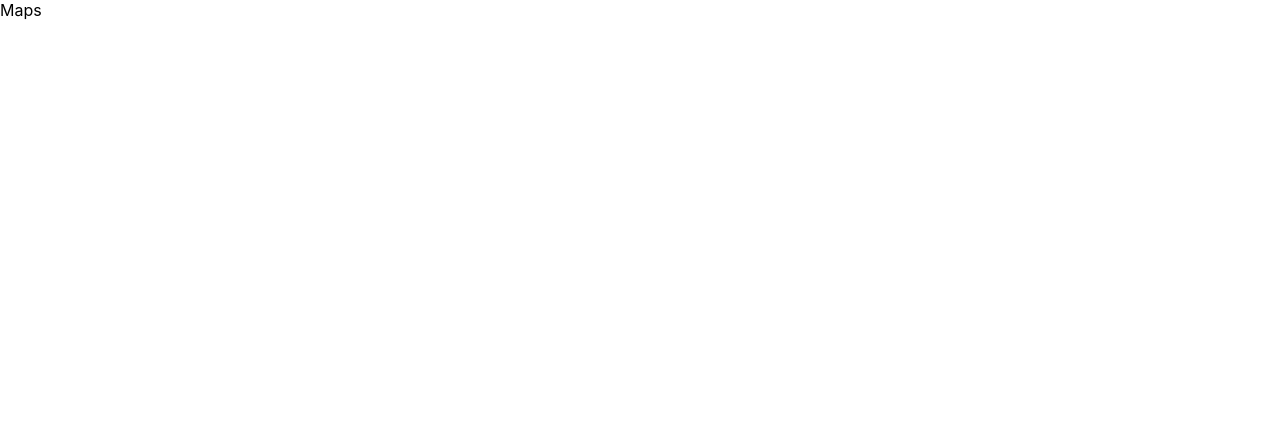
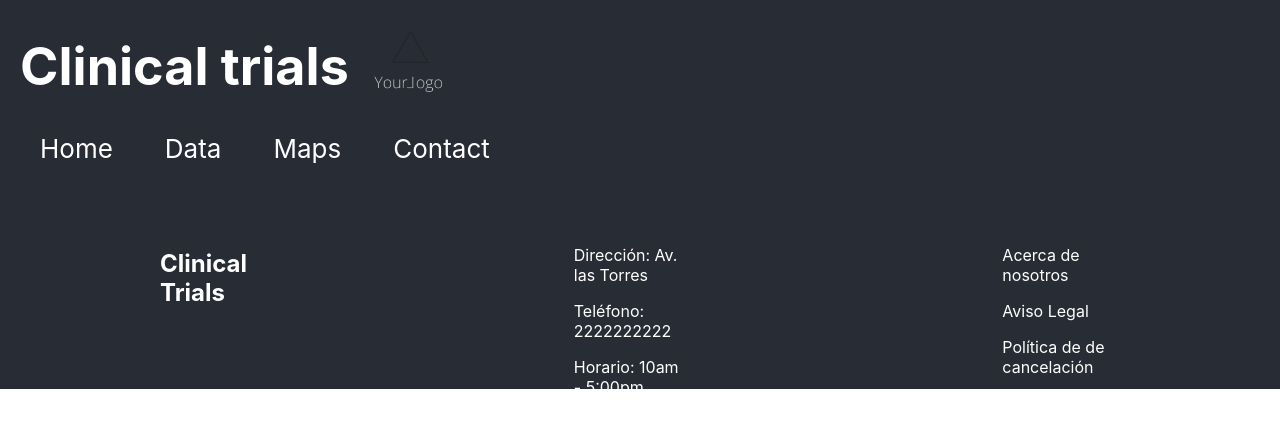
Before and after one commit to Texhnolyze47/front-Aztrazeneca, a React (Create React App) app: page /Maps in a window 1280 px wide. Shown: the top 428 px of the page. Built offline with nearby package versions, Linux system fonts and the light colour scheme.

Commit message:
add: vista de maps

```diff
--- a/src/App.jsx
+++ b/src/App.jsx
@@ -1,5 +1,5 @@
+import Cabecero from "./components/cabecero";
 import Navigation from './components/Navigation'
-import Cabecero from "./components/cabecero";
 import Table from "./components/table";
 import SectionButton from './components/sectionbutton';
 import Footer from './components/footer';
--- a/src/routes/Maps.jsx
+++ b/src/routes/Maps.jsx
@@ -1,8 +1,16 @@
+import Cabecero from "../components/cabecero";
+import Navigation from '../components/Navigation'
+import Footer from '../components/footer';
+
+import { useEffect, useState } from "react"
+
 
 export default function Maps() {
     return (
         <div>
-            Maps
+            <Cabecero />
+            <Navigation />
+            <Footer />
         </div>
     );
 }
```
Also changed, not shown: src/components/Maps.jsx (added, +22 -0 lines).
